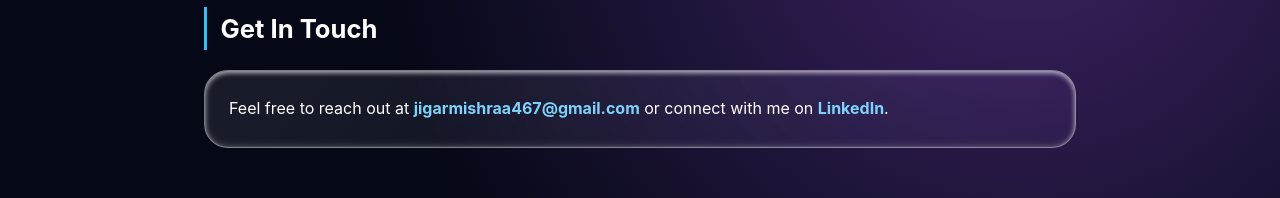
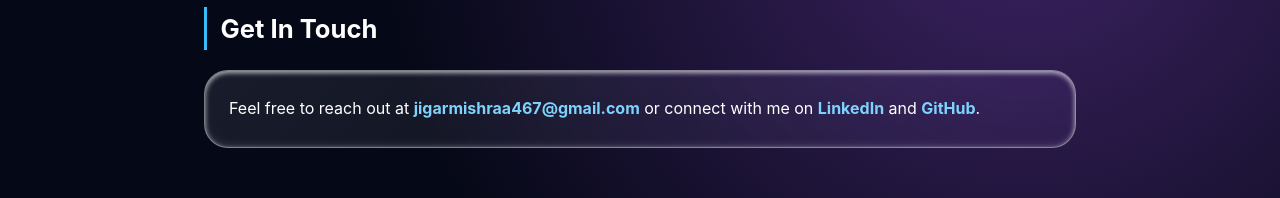
Before and after one commit to jigarrmishraa/jigarrmishraa.github.io, a plain HTML site: page index.html in a window 1280 px wide. Shown: the part 1149-1347 px from the top of the page. Drawn offline with Linux system fonts and the light colour scheme.

Commit message:
Update index.html

```diff
--- a/index.html
+++ b/index.html
@@ -54,11 +54,12 @@
       <p>Hi, I’m Jigar Mishra. I just finished my Class 12 exams and am waiting for my results before starting my B.Tech in CSE (AI & ML). Right now, I’m completely new to coding and learning how websites work from scratch using HTML and CSS. This site is my first small step into tech, and I’m excited to keep learning and building cool AI projects ahead.</p>
     </section>
 
-        <!-- Contact Section -->
+            <!-- Contact Section -->
     <section id="contact">
       <h2>Get In Touch</h2>
-      <p>Feel free to reach out at <a href="mailto:jigarmishraa467@gmail.com">jigarmishraa467@gmail.com</a> or connect with me on <a href="https://linkedin.com" target="_blank">LinkedIn</a>.</p>
+      <p>Feel free to reach out at <a href="mailto:jigarmishraa467@gmail.com">jigarmishraa467@gmail.com</a> or connect with me on <a href="https://linkedin.com" target="_blank">LinkedIn</a> and <a href="https://jigarrmishraa.github.io/" target="_blank">GitHub</a>.</p>
     </section>
+
 
   </main>
 
```
